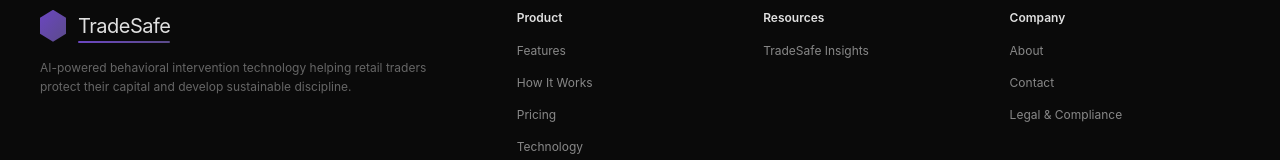
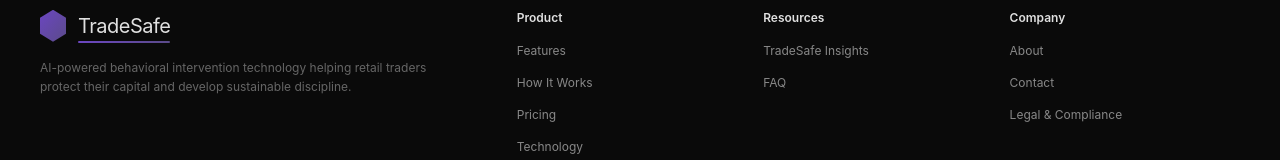
Before and after one commit to Trade-Safe/tradesafe-landing, a Next.js app: page / in a window 1280 px wide. Shown: the part 6691-6851 px from the top of the page. Built offline with nearby package versions, Linux system fonts and the light colour scheme.

Commit message:
Update Footer.tsx

```diff
--- a/components/Footer.tsx
+++ b/components/Footer.tsx
@@ -88,6 +88,11 @@ export default function Footer({
         {newsletter}
       </a>
     </li>
+    <li>
+      <Link href="/faq" className="text-[#888] text-xs no-underline hover:text-[#e0e0e0] transition-colors">
+        FAQ
+      </Link>
+    </li>
   </ul>
 </div>
 
```
Lines whose indentation alone changed are shown as unchanged.
